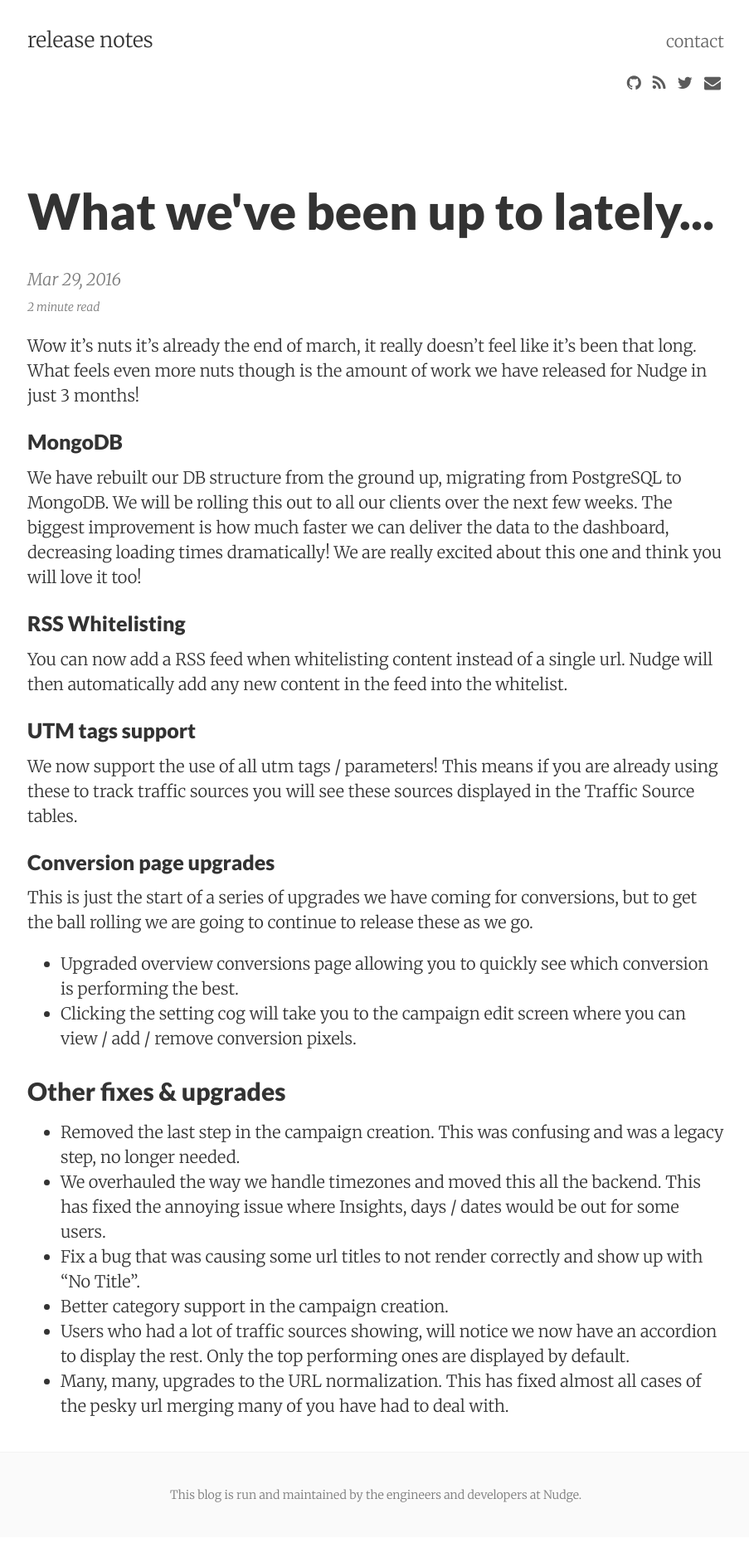
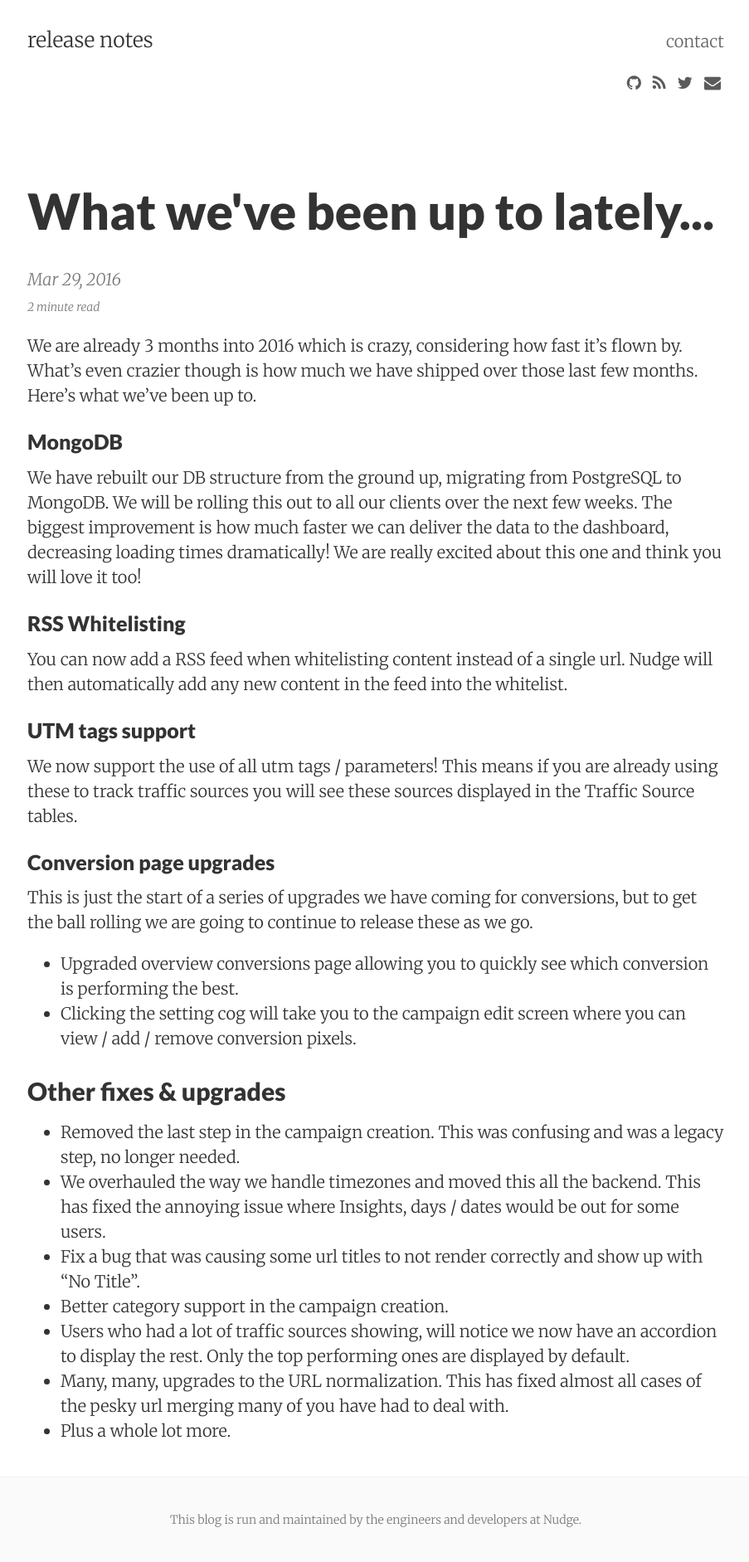
Before and after one commit to giveitanudge/giveitanudge.github.io, a Jekyll site: the page built from _posts/2016-03-29-what-weve-been-up-to.md, in a window 1280 px wide. Shown: the whole page at 83% size, without its empty margins (187-1090 px from the left). Built offline with Jekyll 4.4.1, drawn with Linux system fonts in a browser that asks for light colours; nearby versions of some CDN libraries; before the commit the page ends 1853 px from its top, so only the background shows below that.

Commit message:
new intro

```diff
--- a/_posts/2016-03-29-what-weve-been-up-to.md
+++ b/_posts/2016-03-29-what-weve-been-up-to.md
@@ -7,7 +7,7 @@ categories:
 tags:       nudge release updates
 ---
 
-Wow it's nuts it's already the end of march, it really doesn't feel like it's been that long. What feels even more nuts though is the amount of work we have released for Nudge in just 3 months!
+We are already 3 months into 2016 which is crazy, considering how fast it's flown by. What's even crazier though is how much we have shipped over those last few months. Here's what we've been up to.
 
 ### MongoDB <br>
   We have rebuilt our DB structure from the ground up, migrating from PostgreSQL to MongoDB. We will be rolling this out to all our clients over the next few weeks. The biggest improvement is how much faster we can deliver the data to the dashboard, decreasing loading times dramatically! We are really excited about this one and think you will love it too!
@@ -20,6 +20,7 @@ Wow it's nuts it's already the end of march, it really doesn't feel like it's be
 
 ### Conversion page upgrades <br>
   This is just the start of a series of upgrades we have coming for conversions, but to get the ball rolling we are going to continue to release these as we go.
+
   - Upgraded overview conversions page allowing you to quickly see which conversion is performing the best.
   - Clicking the setting cog will take you to the campaign edit screen where you can view / add / remove conversion pixels.
 
@@ -30,3 +31,4 @@ Wow it's nuts it's already the end of march, it really doesn't feel like it's be
   - Better category support in the campaign creation.
   - Users who had a lot of traffic sources showing, will notice we now have an accordion to display the rest. Only the top performing ones are displayed by default.
   - Many, many, upgrades to the URL normalization. This has fixed almost all cases of the pesky url merging many of you have had to deal with.
+  - Plus a whole lot more.
```
